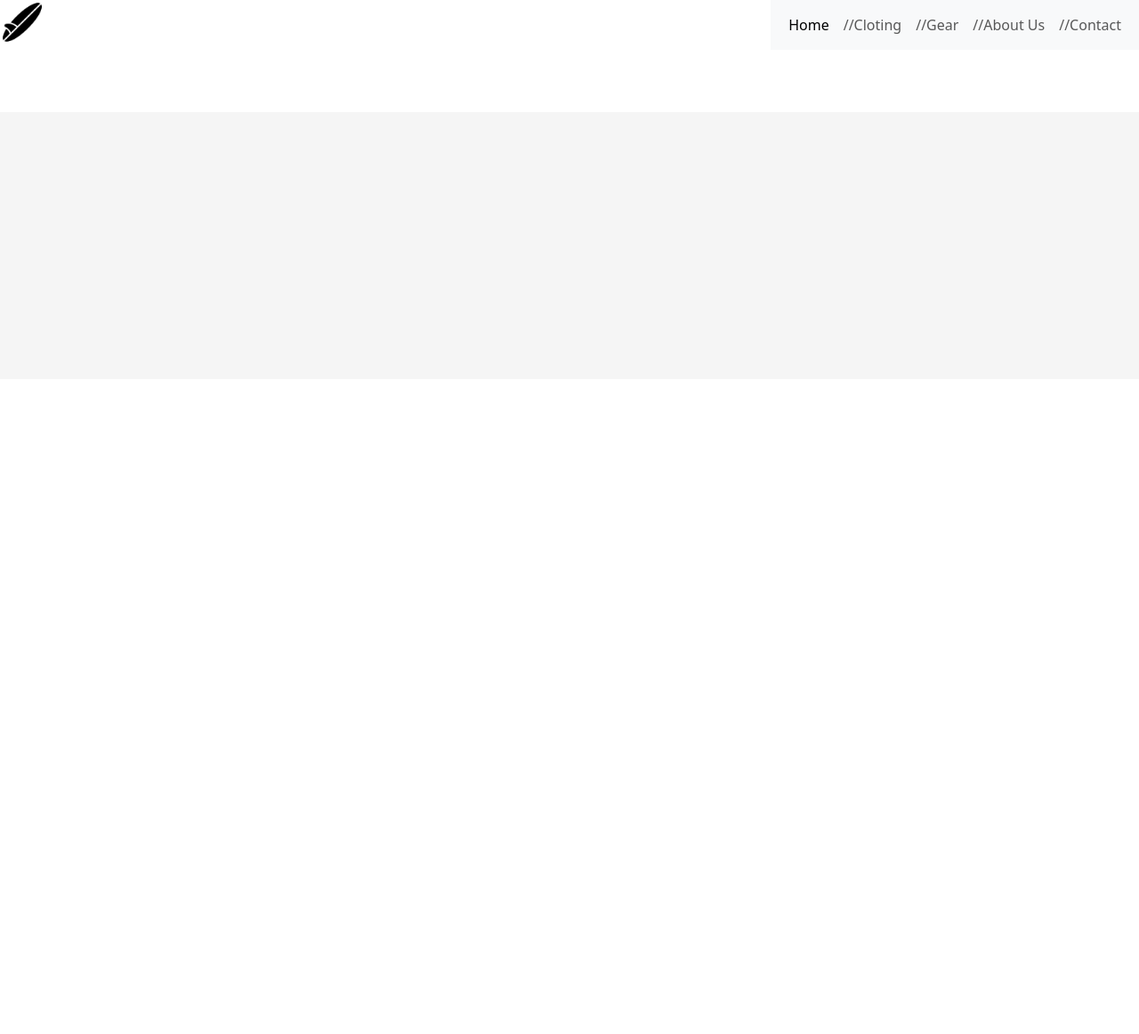
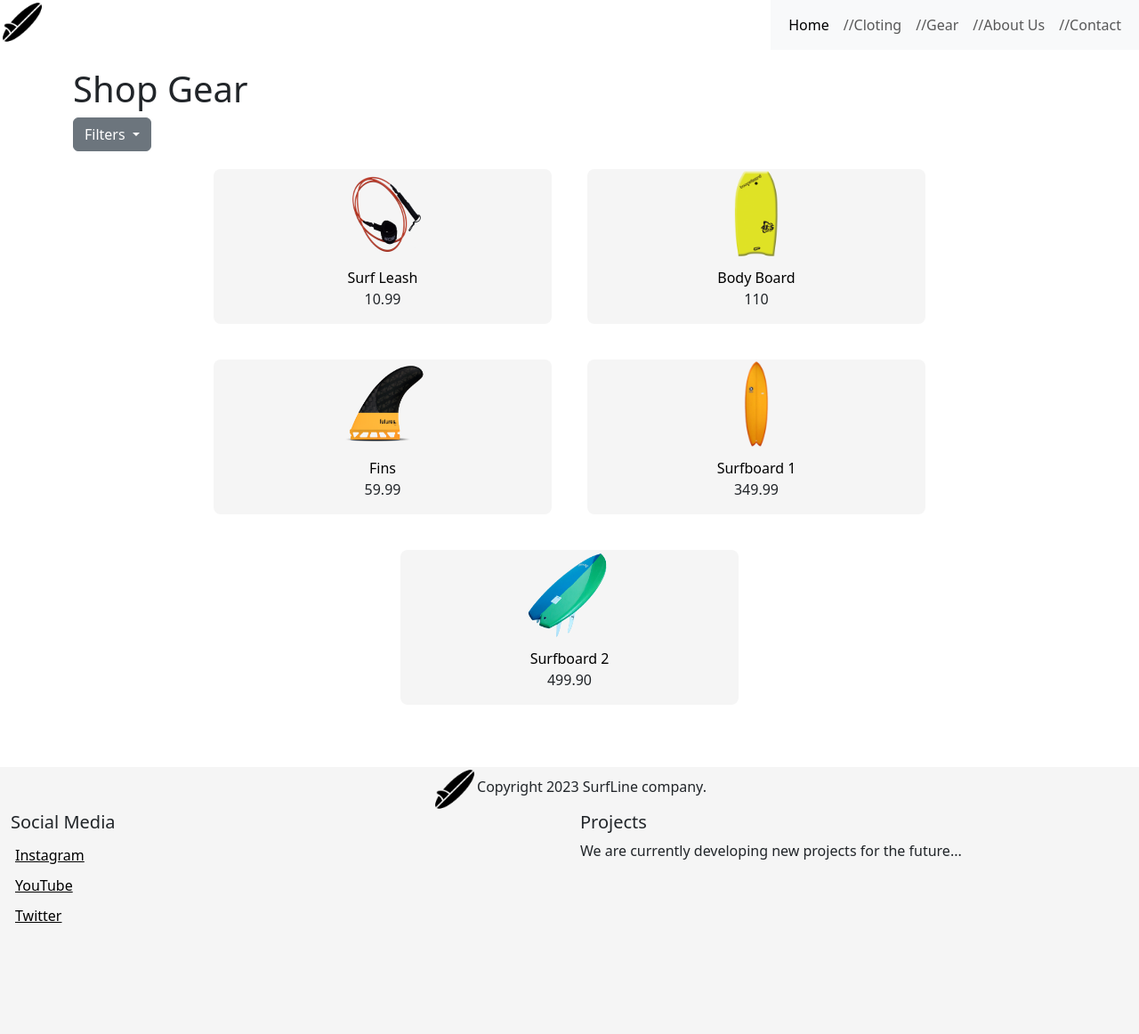
Before and after one commit to agusPatrito/PF-Patrito, a plain HTML site: page pages/gear.html in a window 1280 px wide. Shown: the whole page at 89% size. Before the commit the page ends 800 px from the top, so only its background shows below. Drawn offline with nearby package versions, Linux system fonts and the light colour scheme.

Commit message:
termino gear

```diff
--- a/pages/gear.html
+++ b/pages/gear.html
@@ -28,17 +28,73 @@
           </nav>
     </header>
     <main>
-      <div class="container-fluid">
-        <div class="row">
+      <div class="container">
+        <div class="row filter-menu justify-content-center">
           <div class="col-12 col-md-12">
-
+            <h1>Shop Gear</h1>
+            <div class="dropdown-center">
+              <button class="btn btn-secondary dropdown-toggle" type="button" data-bs-toggle="dropdown" aria-expanded="false">
+                Filters
+              </button>
+              <ul class="dropdown-menu">
+                <li><input type="checkbox">Longboards</li>
+                <li><input type="checkbox">Shortboards</li>
+                <li><input type="checkbox">Wax</li>
+                <li><input type="checkbox">Leashes</li>
+                <li><input type="checkbox">Body Boards</li>
+                <li><input type="checkbox">Suits</li>
+              </ul>
+            </div>
           </div>
         </div>
-        <div class="row"></div>
-      </div>
+        <div class="sales-row row justify-content-center">
+            <div class="product-card col-4 col-md-4">
+              <img src="../images/leash1.png" alt="">
+              <a href="#">Surf Leash</a>
+              <p>10.99</p>
+            </div>
+            <div class="product-card col-4 col-md-4">
+              <img src="../images/bodyboard.png" alt="">
+              <a href="#">Body Board</a>
+              <p>110</p>
+            </div>
+            <div class="product-card col-4 col-md-4">
+              <img src="../images/fins.png" alt="">
+              <a href="#">Fins</a>
+              <p>59.99</p>
+            </div>
+            <div class="product-card col-4 col-md-4">
+              <img src="../images/surboard1.png" alt="">
+              <a href="#">Surfboard 1</a>
+              <p>349.99</p>
+            </div>
+            <div class="product-card col-4 col-md-4">
+              <img src="../images/surfboard2.png" alt="">
+              <a href="#">Surfboard 2</a>
+              <p>499.90</p>
+            </div>
+        </div>
+
     </main>
     <footer>
-
+      <div class="container-fluid">
+        <div class="row id-flex justify-content-center">
+            <div class="copyright-text col-12">
+              <img src="../images/logo.png" alt="">
+              <p>Copyright 2023 SurfLine company.</p>
+            </div>
+            <div class="social-media col-6">
+              <h5>Social Media</h5>
+              <a href="https://www.instagram.com" target="_blank">Instagram</a>
+              <a href="https://www.Youtube.com" target="_blank">YouTube</a>
+              <a href="https://www.Twitter.com">Twitter</a>
+            </div>
+            <div class="col-6">
+              <h5>Projects</h5>
+              <p>We are currently developing new projects for the future...</p>
+            </div>
+          </div>
+      </div>
     </footer>
 
     <script src="https://cdn.jsdelivr.net/npm/bootstrap@5.3.0-alpha1/dist/js/bootstrap.bundle.min.js" integrity="sha384-w76AqPfDkMBDXo30jS1Sgez6pr3x5MlQ1ZAGC+nuZB+EYdgRZgiwxhTBTkF7CXvN" crossorigin="anonymous"></script>
--- a/style/styles.css
+++ b/style/styles.css
@@ -60,14 +60,14 @@ header{
 .product-card{
     margin: 20px;
     padding: 0;
-    width: 150px;
-    height: 200px;
+
     display: flex;
     flex-direction: column;
     justify-content: center;
     align-items: center;
     background-color: whitesmoke;
     border-radius: 8px;
+
 }
 .product-card img{
     height: 100px;
@@ -80,6 +80,7 @@ header{
     text-decoration: none;
     color: black;
     font-weight: 500;
+
 }
 
 
@@ -110,6 +111,9 @@ footer img{
     display: block;
     padding: 5px;
 }
+
+
+
 
 
 
@@ -158,14 +162,20 @@ footer img{
         flex-direction: column;
         margin: 30px;
         text-align: center;
+
     }
 
     .product-card{
         width: 300px;
         height: 400px;
     }
+    .product-card img{
+        height: 200px;
+        width: 200px;
+    }
 
     .dropdown-center{
         margin-top: 70px;
     }
+
 }
```
Also changed, not shown: pages/clothing.html (+7 -7 lines), images/bodyboard.png (added), images/fins.png (added), images/hoodie1.png (added), images/leash1.png (added), images/surboard1.png (added), images/surfboard2.png (added), images/surfsuit1.png (added), 1 other file.
